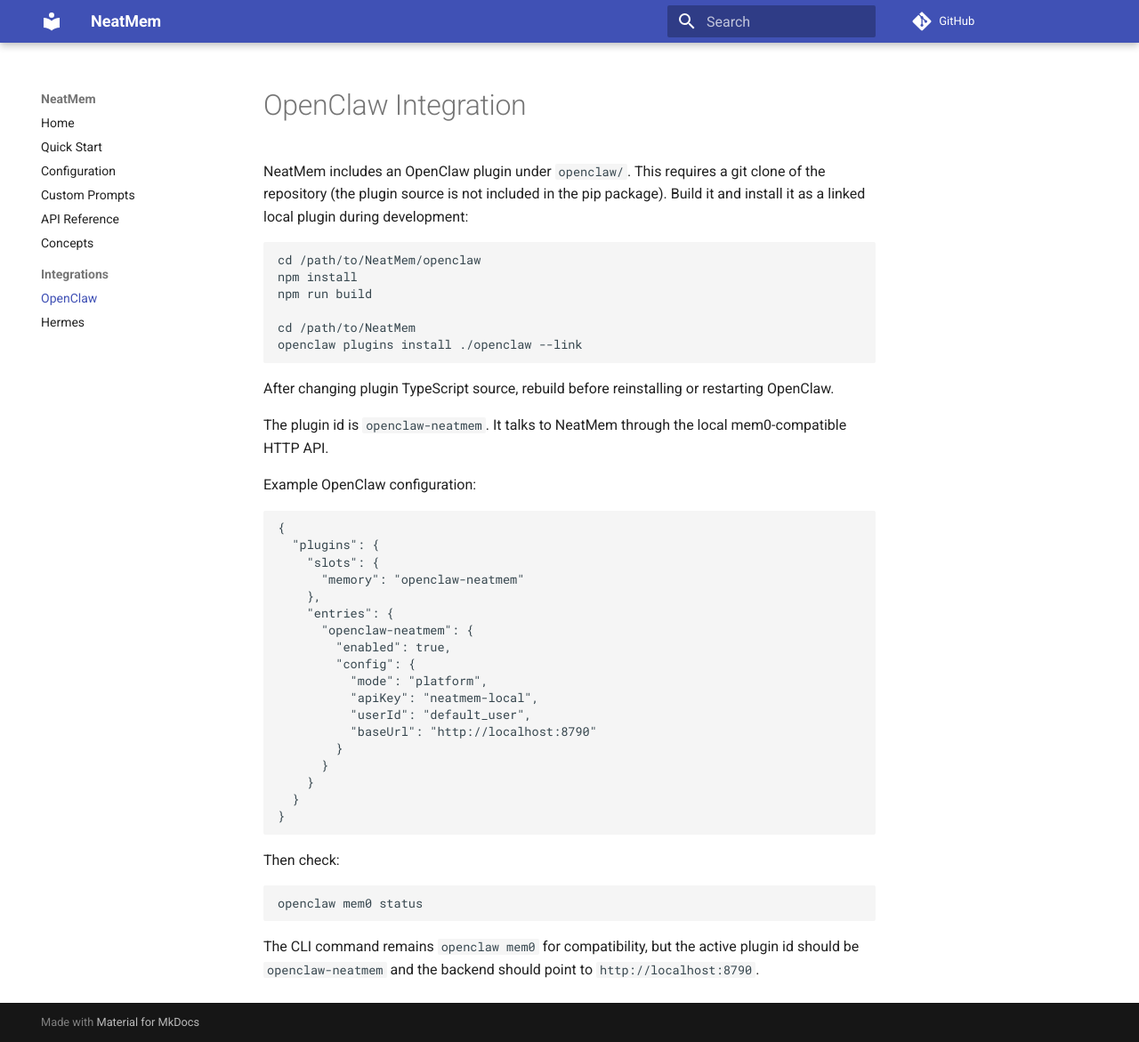
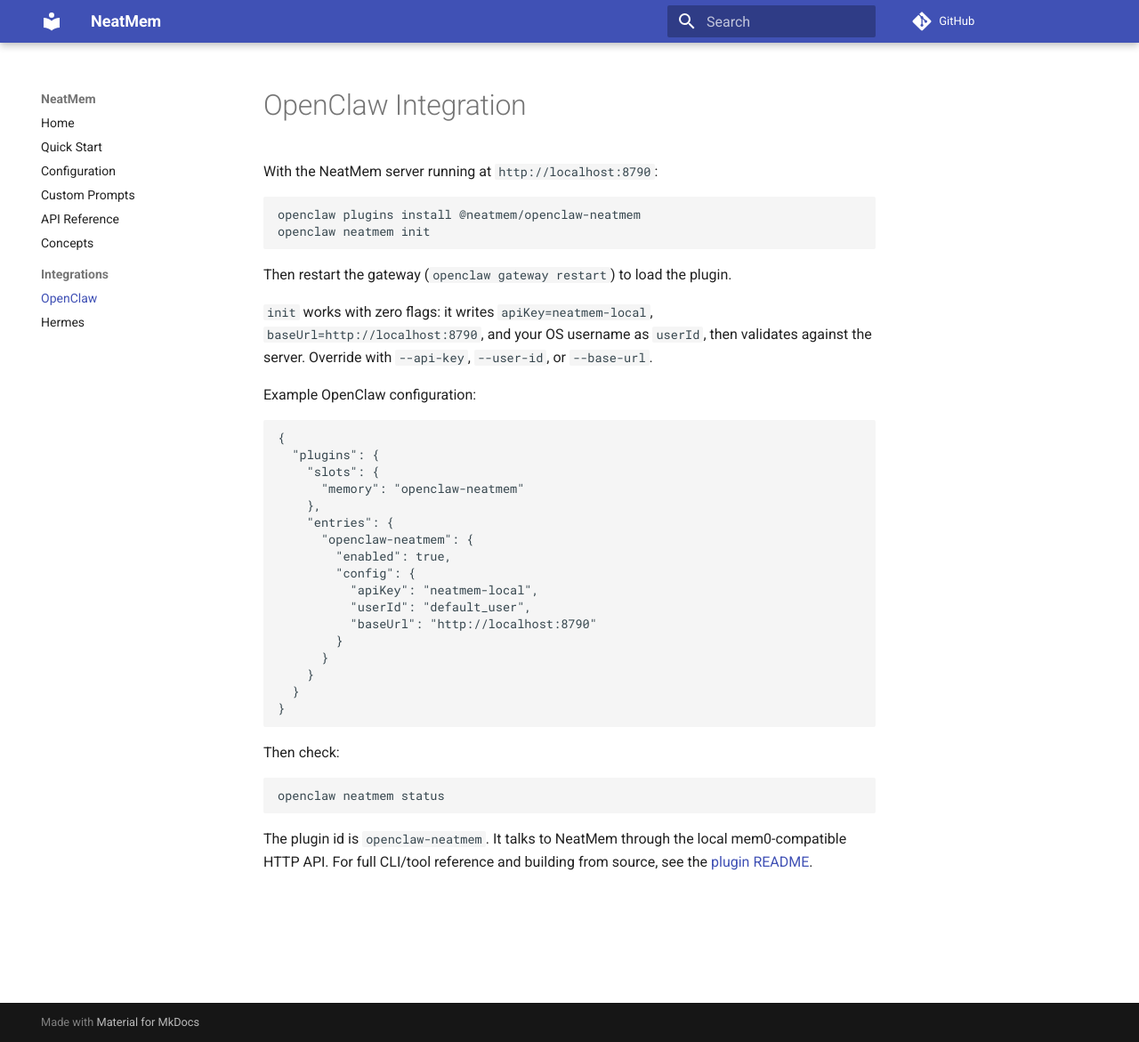
Before and after one commit to kanhaoning/NeatMem, an MkDocs documentation site: the page built from docs/integrations/openclaw.md, in a window 1280 px wide and 1171 px high. Shown: the whole window at 89% size. Built offline with MkDocs 1.6.1 and Material for MkDocs 9.7.7, drawn with Linux system fonts in a browser that asks for light colours; comment, search, counter and statistics services are not loaded.

Commit message:
docs: fix stale OpenClaw integration (npm install, neatmem CLI, drop mode)
The README and docs-site OpenClaw sections still showed the pre-publish
flow: git clone + --link install, a config example with the now-rejected
"mode" key, and the old "openclaw mem0" CLI name. Replace with the
two-line npm install (@neatmem/openclaw-neatmem + openclaw neatmem
init), a mode-less config example, and "openclaw neatmem status".

Co-Authored-By: Claude Opus 4.6 <noreply@anthropic.com>

````diff
--- a/docs/integrations/openclaw.md
+++ b/docs/integrations/openclaw.md
@@ -1,19 +1,15 @@
 # OpenClaw Integration
 
-NeatMem includes an OpenClaw plugin under `openclaw/`. This requires a git clone of the repository (the plugin source is not included in the pip package). Build it and install it as a linked local plugin during development:
+With the NeatMem server running at `http://localhost:8790`:
 
 ```bash
-cd /path/to/NeatMem/openclaw
-npm install
-npm run build
-
-cd /path/to/NeatMem
-openclaw plugins install ./openclaw --link
+openclaw plugins install @neatmem/openclaw-neatmem
+openclaw neatmem init
 ```
 
-After changing plugin TypeScript source, rebuild before reinstalling or restarting OpenClaw.
+Then restart the gateway (`openclaw gateway restart`) to load the plugin.
 
-The plugin id is `openclaw-neatmem`. It talks to NeatMem through the local mem0-compatible HTTP API.
+`init` works with zero flags: it writes `apiKey=neatmem-local`, `baseUrl=http://localhost:8790`, and your OS username as `userId`, then validates against the server. Override with `--api-key`, `--user-id`, or `--base-url`.
 
 Example OpenClaw configuration:
 
@@ -27,7 +23,6 @@ Example OpenClaw configuration:
       "openclaw-neatmem": {
         "enabled": true,
         "config": {
-          "mode": "platform",
           "apiKey": "neatmem-local",
           "userId": "default_user",
           "baseUrl": "http://localhost:8790"
@@ -41,7 +36,7 @@ Example OpenClaw configuration:
 Then check:
 
 ```bash
-openclaw mem0 status
+openclaw neatmem status
 ```
 
-The CLI command remains `openclaw mem0` for compatibility, but the active plugin id should be `openclaw-neatmem` and the backend should point to `http://localhost:8790`.
+The plugin id is `openclaw-neatmem`. It talks to NeatMem through the local mem0-compatible HTTP API. For full CLI/tool reference and building from source, see the [plugin README](https://github.com/kanhaoning/NeatMem/blob/main/openclaw/README.md).
````
Also changed, not shown: README.md (+7 -12 lines).
